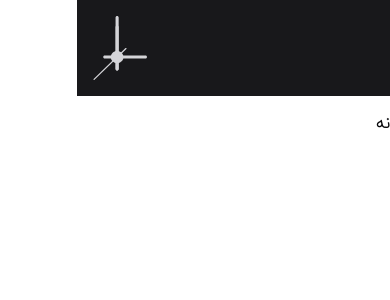
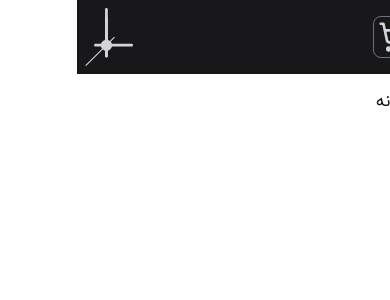
Before and after one commit to ali-khanix/silverwatchgallery, a Next.js app in the folder client/: page / in a window 390 px wide. Shown: the top 300 px of the page. Built offline with nearby package versions, Linux system fonts and the light colour scheme.

Commit message:
mobile nav

```diff
--- a/client/src/components/Navbar.jsx
+++ b/client/src/components/Navbar.jsx
@@ -11,12 +11,9 @@ import { MenuIcon } from "lucide-react";
 const Navbar = () => {
   return (
     <nav className="bg-zinc-900 text-white">
-      <div className="p-4 sm:p-8 flex justify-between items-center sm:px-0 sm:max-w-xl md:max-w-2xl lg:max-w-3xl xl:max-w-6xl mx-auto gap-24 flex-row-reverse sm:flex-row">
+      <div className="p-2 sm:p-8 flex justify-between items-center sm:px-0 sm:max-w-xl md:max-w-2xl lg:max-w-3xl xl:max-w-[1400px] mx-auto gap-24 flex-row-reverse sm:flex-row">
         {/* LOGO */}
-        <Link
-          href={"/"}
-          className="w-full flex items-center justify-center mx-auto sm:w-3/12 sm:translate-y-3"
-        >
+        <Link href={"/"} className="mx-auto sm:w-3/12 sm:translate-y-3">
           <Image
             src={`/logo.svg`}
             width={128}
@@ -26,10 +23,10 @@ const Navbar = () => {
           />
           <Image
             src={`/logo-fav.svg`}
-            width={64}
-            height={64}
+            width={48}
+            height={48}
             alt="لوگو گالری ساعت سیلور"
-            className="block sm:hidden"
+            className="block sm:hidden max-w-2xl"
           />
         </Link>
 
@@ -58,7 +55,13 @@ const Navbar = () => {
             <Link href={"/login"}>عضویت</Link>
           </div>
         </div>
-        <MenuIcon size={36} className="w-full sm:hidden" />
+        <div className="sm:hidden flex flex-row gap-2 justify-center items-center">
+          <MenuIcon size={36} />
+          <ShoppingCart
+            size={42}
+            className="border-1 p-1 border-gray-500 rounded-md text-gray-300"
+          />
+        </div>
       </div>
     </nav>
   );
```
